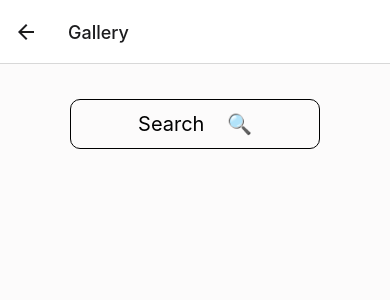
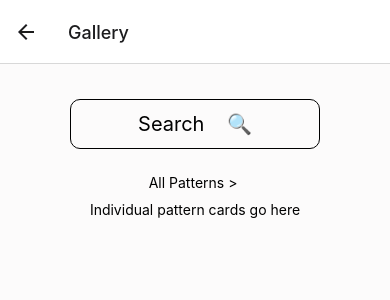
Before and after one commit to ic3Dragon/sew-what, a React Native app: screen /Gallery in a window 390 px wide. Shown: the top 300 px of the page. Built offline with nearby package versions, Linux system fonts and the light colour scheme.

Commit message:
update(gallery): continue adding structure by adding view for where pattern components will go

```diff
--- a/screens/Gallery.tsx
+++ b/screens/Gallery.tsx
@@ -1,4 +1,4 @@
-import {View, StyleSheet, TextInput} from 'react-native';
+import {View, StyleSheet, TextInput, Text} from 'react-native';
 import React from 'react'
 import { COLORS } from '../utils/constants';
 
@@ -14,6 +14,10 @@ const Gallery = () => {
           value={search}
           placeholder="Search    🔍"
         />
+      </View>
+      <Text>All Patterns &gt; </Text>
+      <View style={styles.gallery}>
+        <Text>Individual pattern cards go here</Text>
       </View>
     </View>
   )
@@ -41,6 +45,9 @@ const styles = StyleSheet.create({
     borderRadius: 10,
     fontSize: 20,
   },
+  gallery: {
+
+  }
 });
 
 export default Gallery
```
